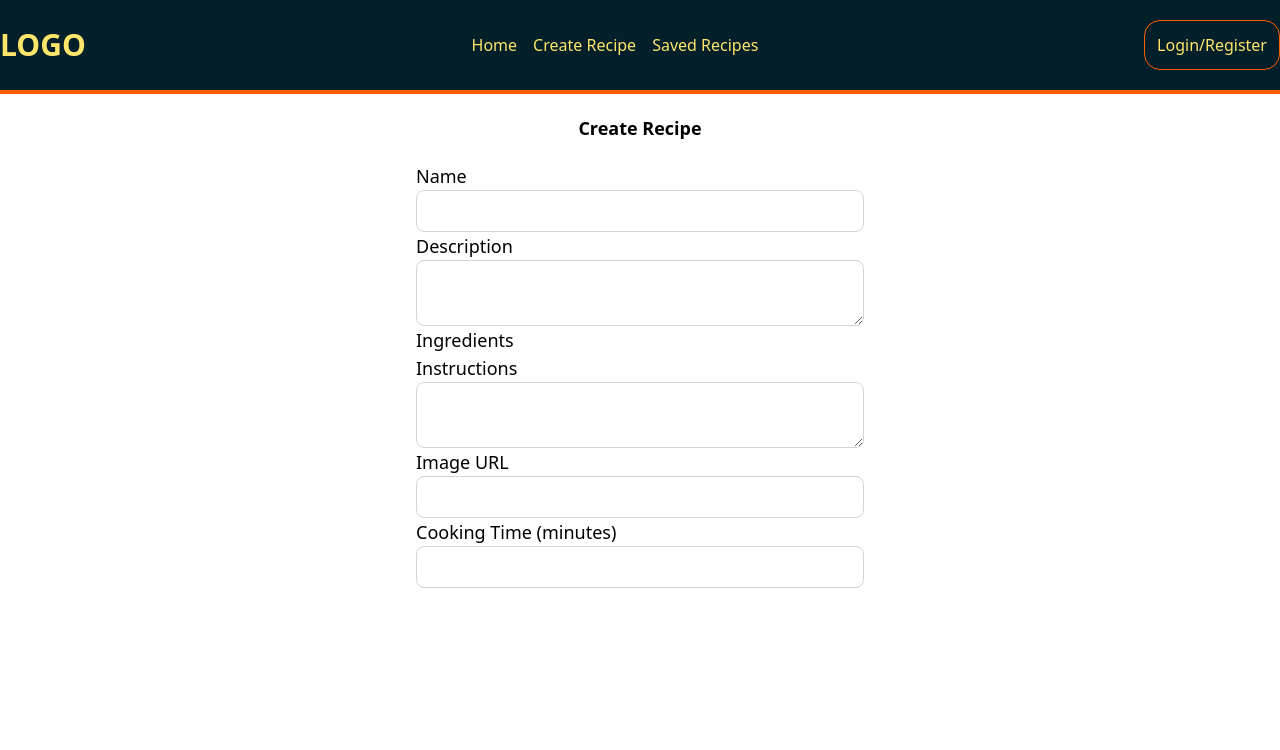
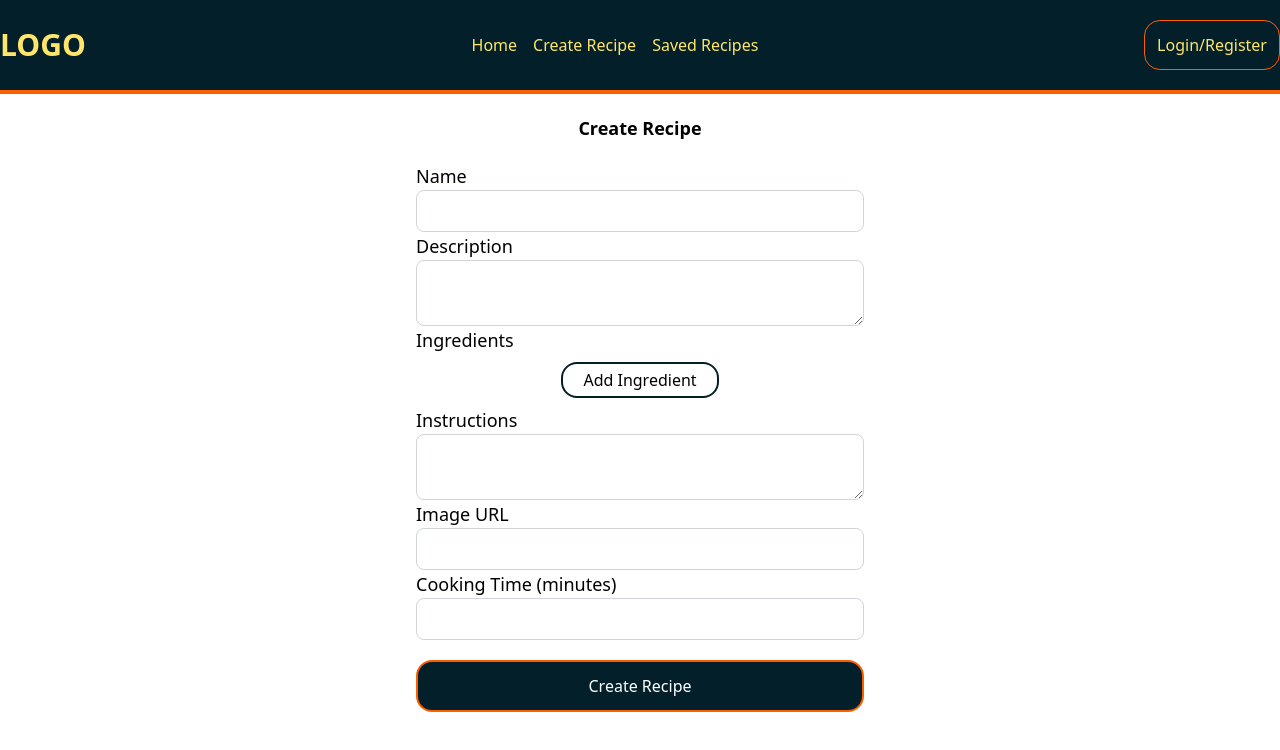
Before and after one commit to Borys-Mch/mern-auth, a React (Vite) app in the folder client/: page /create-recipe in a window 1280 px wide. Shown: the top 750 px of the page. Built offline with nearby package versions, Linux system fonts and the light colour scheme.

Commit message:
Added button Create Recipe and button add Ingredient

```diff
--- a/client/src/pages/CreateRecipe.jsx
+++ b/client/src/pages/CreateRecipe.jsx
@@ -14,6 +14,19 @@ const CreateRecipe = () => {
     const { name, value } = event.target;
     setRecipe({ ...recipe, [name]: value });
   };
+
+  const handleIngredientChange = (event, idx) => {
+    const { value } = event.target;
+    const ingredients = recipe.ingredients;
+    ingredients[idx] = value;
+    setRecipe({ ...recipe, ingredients });
+  };
+
+  const addIngredient = () => {
+    setRecipe({ ...recipe, ingredients: [...recipe.ingredients, ""] });
+  };
+
+  console.log(recipe);
   return (
     <div className="container mx-auto flex flex-col">
       <h2 className="mt-5 text-center text-lg font-bold">Create Recipe</h2>
@@ -40,7 +53,22 @@ const CreateRecipe = () => {
         <label htmlFor="ingredients" className="text-lg">
           Ingredients
         </label>
-
+        {recipe.ingredients.map((ingredient, idx) => (
+          <input
+            key={idx}
+            type="text"
+            name="ingredients"
+            value={ingredient}
+            onChange={(event) => handleIngredientChange(event, idx)}
+            className="mt-2 p-2 border border-gray-300 rounded-lg"
+          />
+        ))}
+        <button
+          onClick={addIngredient}
+          type="button"
+          className="my-2 mx-auto py-1 px-5 border-2 border-[#03202a] rounded-2xl">
+          Add Ingredient
+        </button>
         <label htmlFor="instructions" className="text-lg">
           Instructions
         </label>
@@ -48,7 +76,7 @@ const CreateRecipe = () => {
           id="instructions"
           name="instructions"
           onChange={handleChange}
-          className=" p-2 border border-gray-300 rounded-lg"
+          className="p-2 border border-gray-300 rounded-lg"
         />
         <label htmlFor="imageUrl" className="text-lg">
           Image URL
@@ -70,6 +98,11 @@ const CreateRecipe = () => {
           onChange={handleChange}
           className=" p-2 border border-gray-300 rounded-lg"
         />
+        <button
+          type="submit"
+          className="my-5 p-3 border-2 bg-[#03202a] border-[#ff5e00] rounded-2xl text-white">
+          Create Recipe
+        </button>
       </form>
     </div>
   );
```
